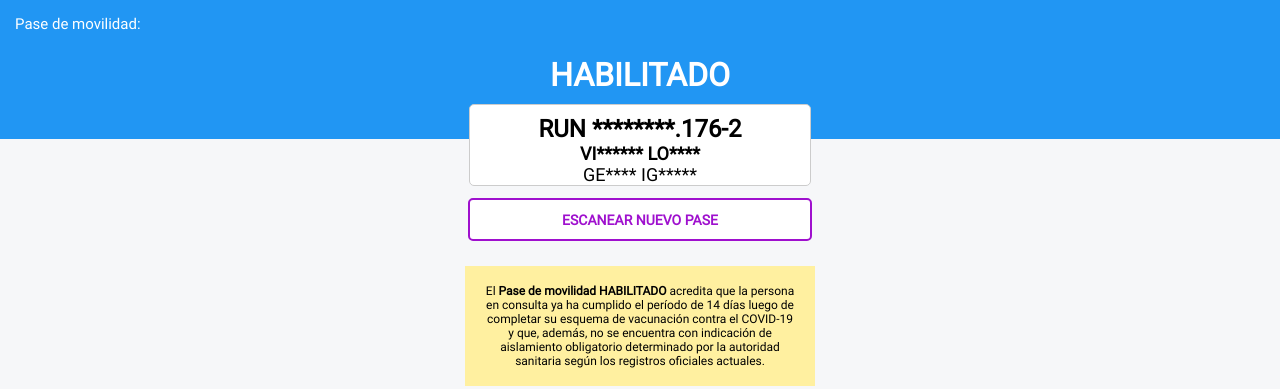
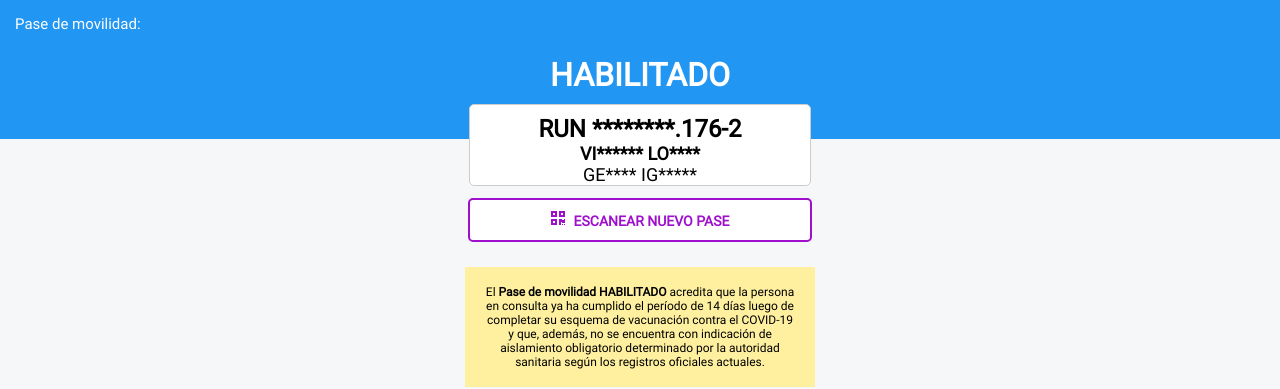
Before and after one commit to germanger/edge-website, a plain HTML site: page scanmevacuno/index.html in a window 1280 px wide. Shown: the top 389 px of the page. Drawn offline with Linux system fonts and the light colour scheme.

Commit message:
Update index.html

```diff
--- a/scanmevacuno/index.html
+++ b/scanmevacuno/index.html
@@ -36,6 +36,7 @@ body {
         </div>
 
 	<div style="padding-top: 10px;padding-bottom: 10px;margin: auto;border-radius: 5px;border: 2px solid #9f10ce;width: 340px;text-align: center;background-color: white;margin-top: 12px;">
+	    <svg xmlns="http://www.w3.org/2000/svg" viewBox="0 0 448 512" style="color: #9f10ce; height: 16px; padding-right: 5px;"><path class="" fill="currentColor" d="M0 224h192V32H0v192zM64 96h64v64H64V96zm192-64v192h192V32H256zm128 128h-64V96h64v64zM0 480h192V288H0v192zm64-128h64v64H64v-64zm352-64h32v128h-96v-32h-32v96h-64V288h96v32h64v-32zm0 160h32v32h-32v-32zm-64 0h32v32h-32v-32z"></path></svg>
             <strong style="font-size: 14px;color: #9f10ce;">ESCANEAR NUEVO PASE</strong>
         </div>
 
```
